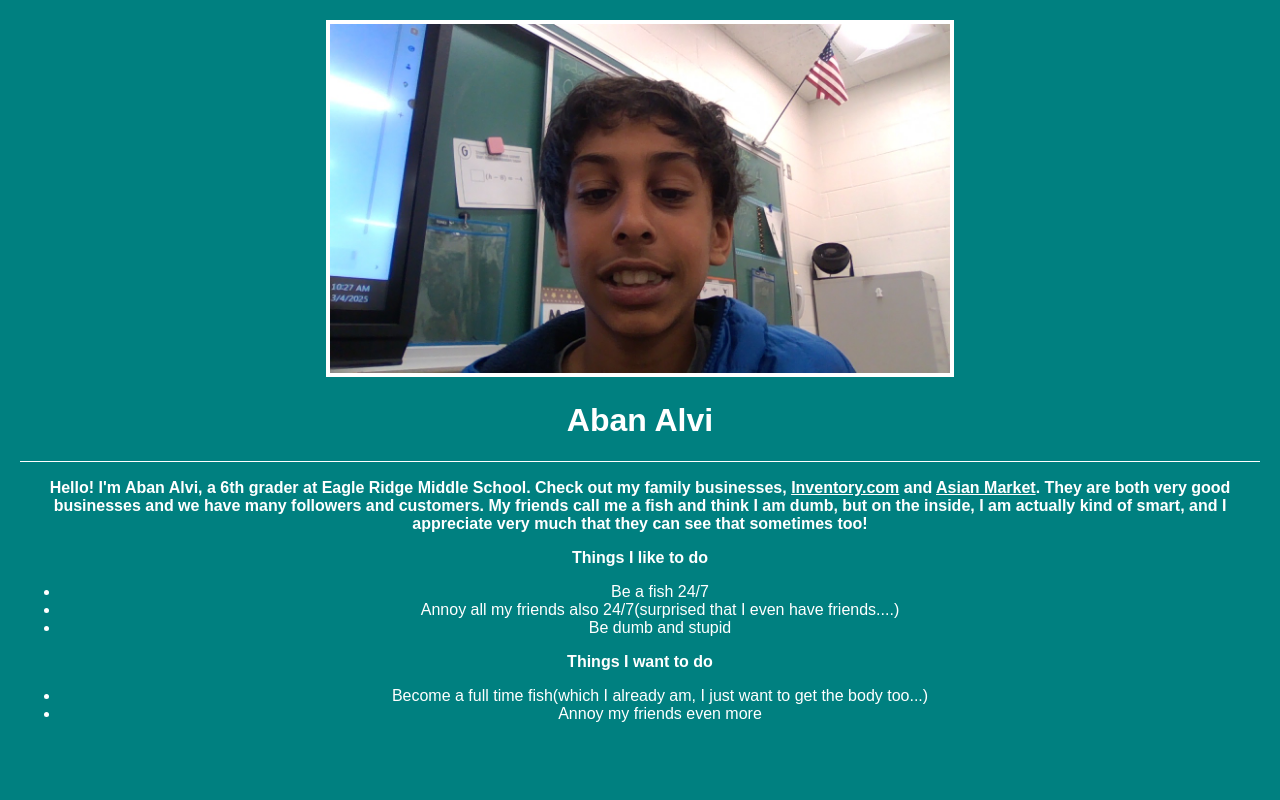
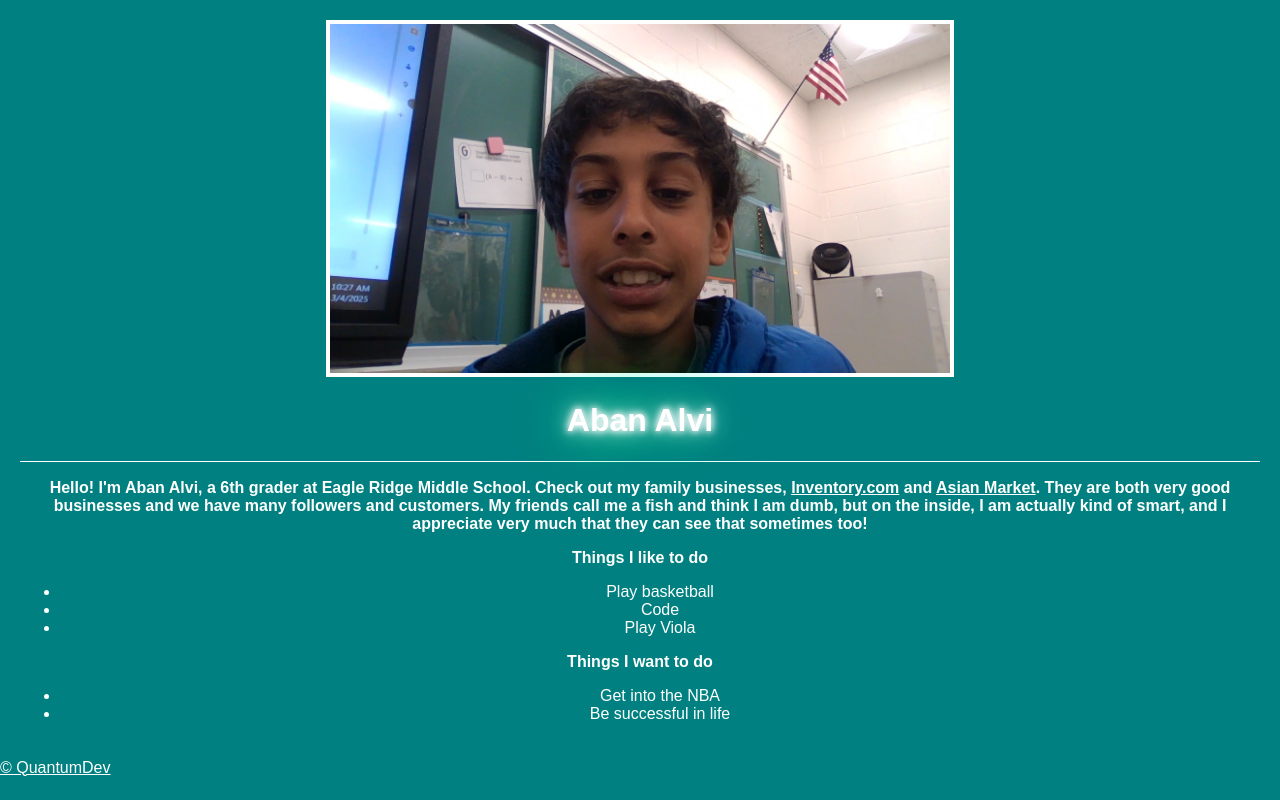
Before and after one commit to abanalvi/abanalvi.github.io, a plain HTML site: page index.html in a window 1280 px wide. Drawn offline with Linux system fonts and the light colour scheme.

Commit message:
Update index.html

```diff
--- a/index.html
+++ b/index.html
@@ -15,6 +15,16 @@
 
     .title {
       text-align: center;
+      color: #ffffff; /* Neon white */
+            text-shadow:
+                0 0 7px #fff,
+                0 0 10px #fff,
+                0 0 21px #fff,
+                0 0 42px #0fa,
+                0 0 82px #0fa,
+                0 0 92px #0fa,
+                0 0 102px #0fa,
+                0 0 151px #0fa;
     }
 
     .profile {
@@ -41,6 +51,7 @@
       color: white;
       background-color: transparent;
       text-decoration: underline;
+      text-align: center;
     }
 
     .profile p {
@@ -60,16 +71,19 @@
       </p>
       <p> Things I like to do </p>
 	<ul>
-    <li> Be a fish 24/7 </li>
-    <li> Annoy all my friends also 24/7(surprised that I even have friends....) </li>
-    <li> Be dumb and stupid </li>
+    <li> Play basketball </li>
+    <li> Code</li>
+    <li> Play Viola</li>
     </ul>
     <p> Things I want to do </p>
     <ul>
-    <li> Become a full time fish(which I already am, I just want to get the body too...) </li>
-    <li> Annoy my friends even more </li>
+    <li> Get into the NBA </li>
+    <li> Be successful in life </li>
     </ul>
     </div>
   </main>
 </body>
+<footer>
+<a class="link" href="https://www.quantumdev.rf.gd">&copy; QuantumDev</a>
+</footer>
 </html>
```
